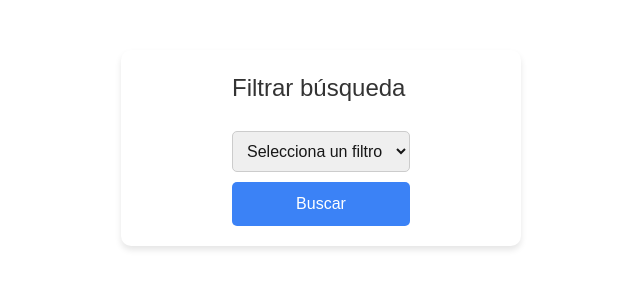
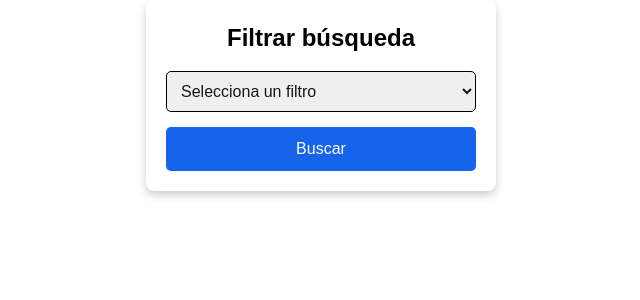
Before and after one commit to Orolau/AutomatizacionCarnets, a Next.js app in the folder front/automatizacion_carnets/: page /pages/userForms/filter in a window 1280 px wide. Shown: the top 300 px of the page, without its empty margins (319-959 px from the left). Built offline with nearby package versions, Linux system fonts and the light colour scheme.

Commit message:
Update FilterForm.css

```diff
--- a/front/automatizacion_carnets/src/app/styles/FilterForm.css
+++ b/front/automatizacion_carnets/src/app/styles/FilterForm.css
@@ -1,48 +1,45 @@
+/* Estilos generales del contenedor */
 .contenedorFiltro {
-    max-width: 400px;
-    margin: 50px auto;
+  background-color: white;
   padding: 20px;
-    background-color: #ffffff;
-    border-radius: 10px;
-    box-shadow: 0 4px 6px rgba(0, 0, 0, 0.1);
-    display: flex;
-    flex-direction: column;
-    align-items: center;
+  border-radius: 8px;
+  box-shadow: 0 4px 8px rgba(0, 0, 0, 0.2);
+  width: 350px;
+  margin: auto;
+  text-align: center;
 }
 
+/* Estilo del título */
 .titulo {
   font-size: 1.5rem;
-    color: #333;
+  font-weight: bold;
   margin-bottom: 15px;
+  color: black;
 }
 
+/* Estilos para los inputs */
 .inputFiltro {
   width: 100%;
   padding: 10px;
-    margin: 10px 0;
-    border: 1px solid #ccc;
+  border: 1px solid #000000;
   border-radius: 5px;
+  margin-bottom: 15px;
   font-size: 1rem;
 }
 
-  .inputFiltro:focus {
-    outline: none;
-    border-color: #007bff;
-    box-shadow: 0 0 5px rgba(0, 123, 255, 0.5);
-  }
-
-  button {
-    width: 100%;
-    padding: 10px;
-    font-size: 1rem;
-    background-color: #3b82f6;
+/* Botón de búsqueda */
+.btnFiltro {
+  background-color: #1664eb;
   color: white;
   border: none;
+  padding: 10px;
+  width: 100%;
   border-radius: 5px;
+  font-size: 1rem;
   cursor: pointer;
-    transition: background-color 0.3s ease;
+  transition: background-color 0.3s;
 }
-
-  button:hover {
-    background-color: #2563eb;
-  }
+/*
+.btnFiltro:hover {
+  background-color: #1664eb;
+}*/
```
Lines whose indentation alone changed are shown as unchanged.
